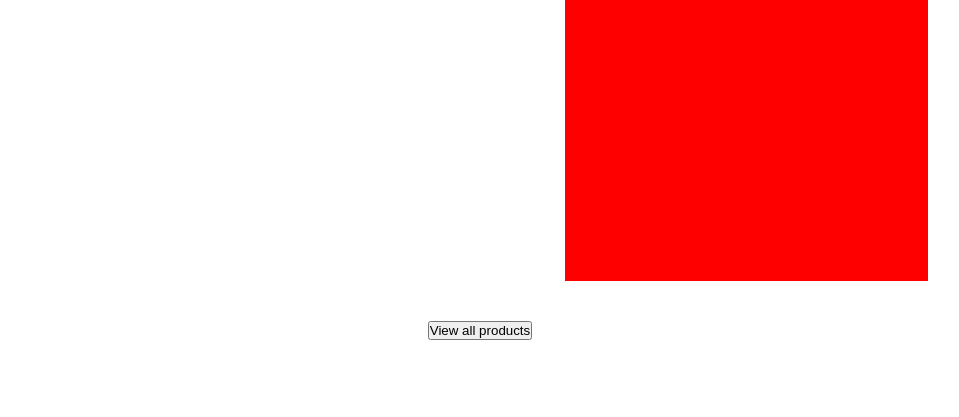
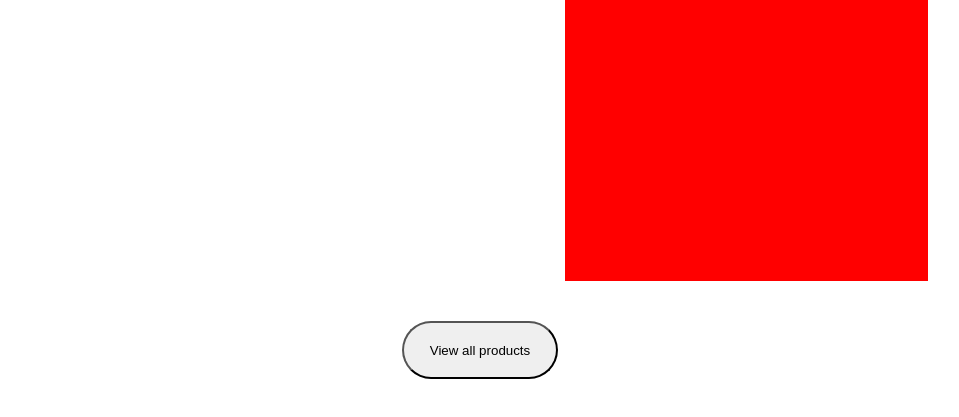
Before and after one commit to code-JOA/cuberto-awwwards, a plain HTML site: page index.html in a window 1280 px wide. Shown: the part 773-1190 px from the top of the page, without its empty margins (160-1119 px from the left). Drawn offline with nearby package versions, Linux system fonts and the light colour scheme.

Commit message:
Commit auto_update

```diff
--- a/style.css
+++ b/style.css
@@ -192,3 +192,9 @@ body {
   align-items: center;
   justify-content: center;
 }
+
+#btndiv button{
+  padding: 1.5vw 2vw;
+  border-radius: 100px;
+  border: 1px solid e6e6e6;
+}
```
